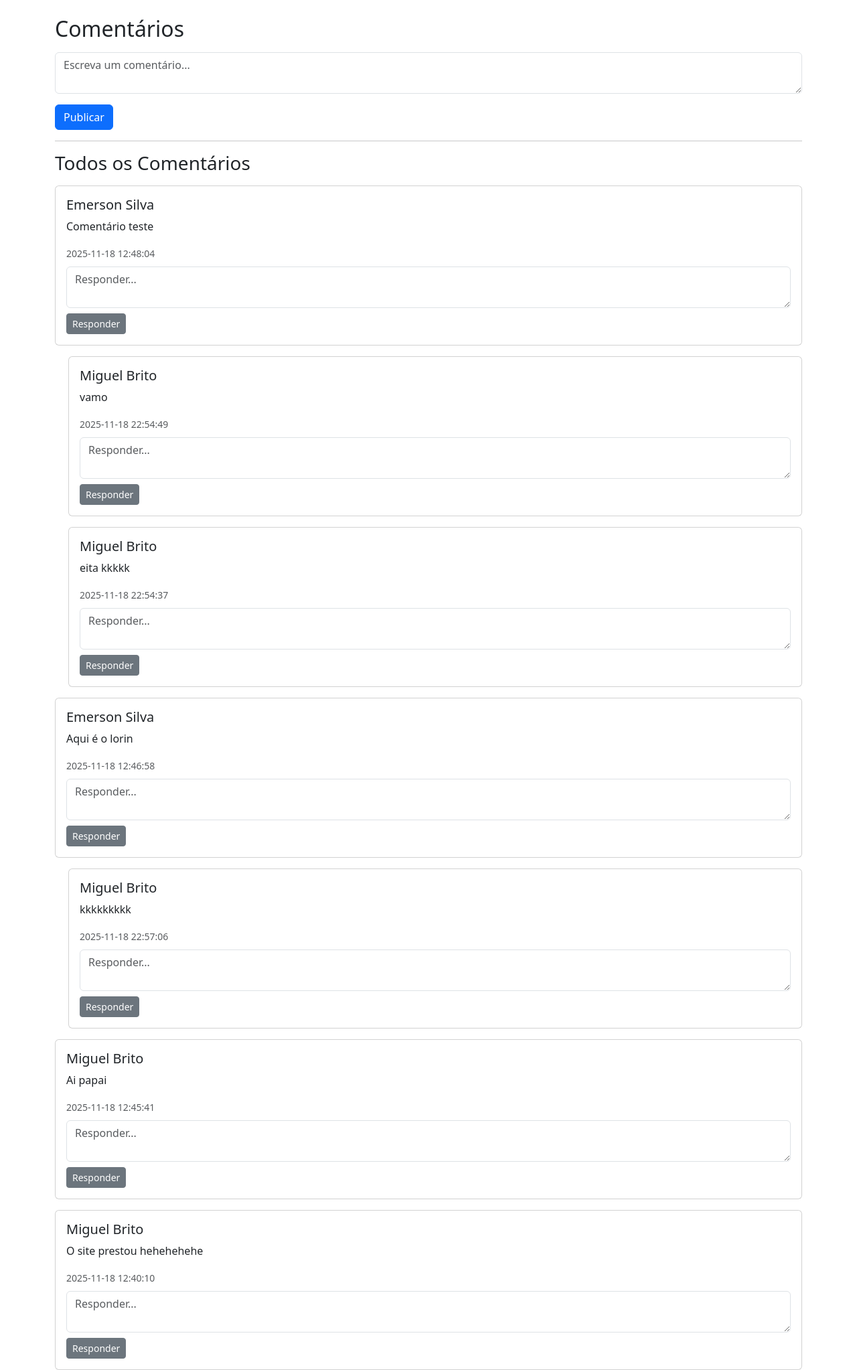
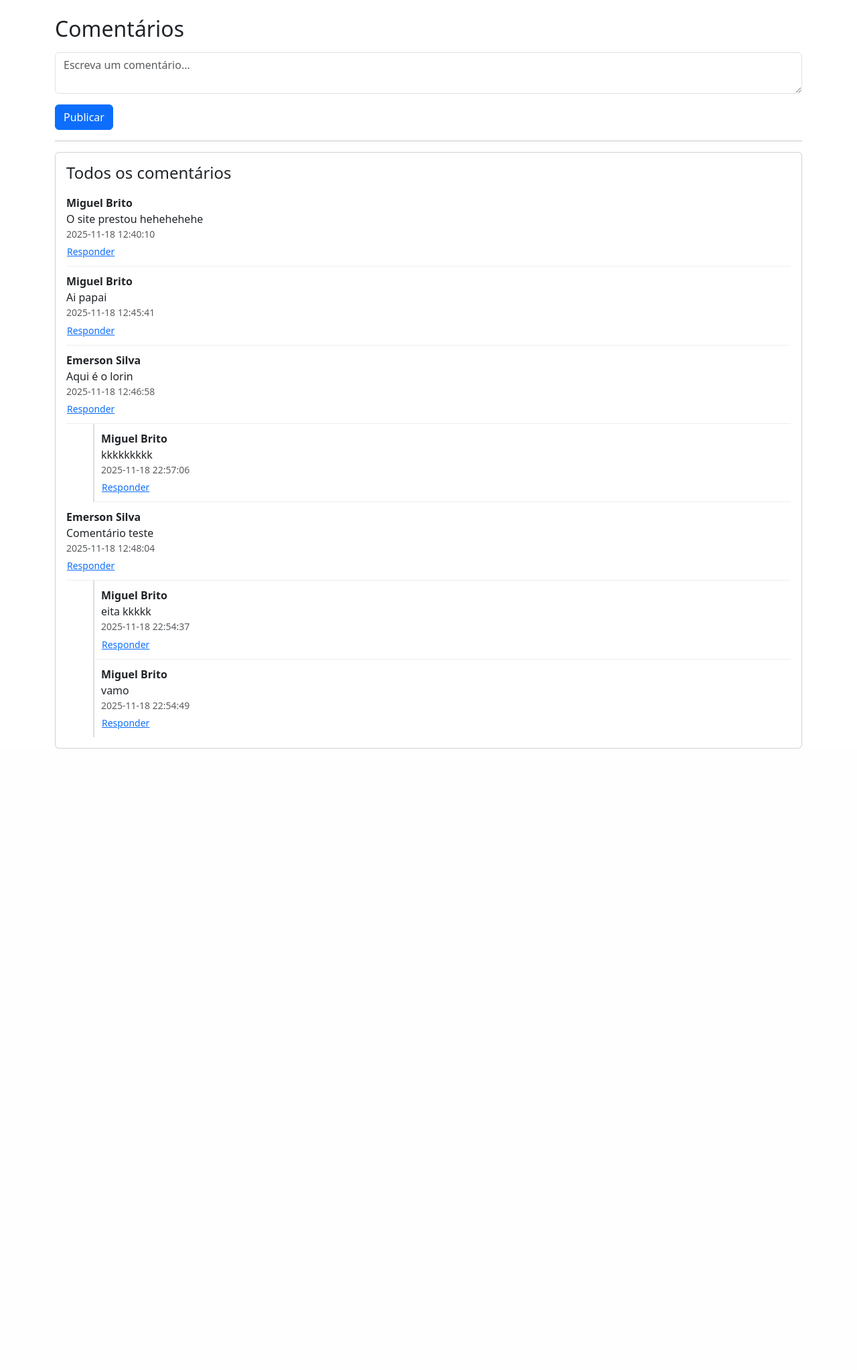
Before and after one commit to miguelbrito14/Sistema_comentarios, a PHP site: page /comments.php in a window 1280 px wide. Shown: the part 56-2102 px from the top of the page at 67% size. After the commit the page ends 1174 px from the top, so only its background shows below. Run offline with PHP 8.4, Linux system fonts and the light colour scheme; a user stored in the database is signed in; data comes from the database, SQL or seed files in the repository.

Commit message:
alteração no style

```diff
--- a/project/config/database.php
+++ b/project/config/database.php
@@ -2,7 +2,7 @@
 $host = "localhost";
 $dbname = "comentarios_db";
 $user = "root";   // ajuste se necessário
-$pass = "";  // ajuste se necessário
+$pass = "bdjmf";  // ajuste se necessário
 
 try {
     $pdo = new PDO("mysql:host=$host;dbname=$dbname;charset=utf8", $user, $pass);
--- a/project/partials/footer.php
+++ b/project/partials/footer.php
@@ -2,3 +2,9 @@
 <script src="https://cdn.jsdelivr.net/npm/bootstrap@5.3.2/dist/js/bootstrap.bundle.min.js"></script>
 </body>
 </html>
+
+<script>
+function toggleForm(id) {
+    document.getElementById("form-" + id).classList.toggle("d-none");
+}
+</script>
--- a/project/partials/header.php
+++ b/project/partials/header.php
@@ -12,6 +12,28 @@ require_once __DIR__ . "/../config/config.php";
         /* Estilo para comentários recursivos */
         .comment-reply { margin-left: 2rem; border-left: 2px solid #ddd; padding-left: 1rem; }
     </style>
+    <style>
+.reply-box {
+    margin-left: 25px;
+    padding: 8px 12px;
+    background: #f7f7f7;
+    border-radius: 8px;
+    border-left: 3px solid #007bff;
+}
+
+.reply-form {
+    margin-left: 25px;
+}
+
+.reply-box .reply-box {
+    margin-left: 25px; /* recuo para respostas de respostas */
+}
+
+.d-none {
+    display: none;
+}
+</style>
+
 </head>
 <body>
 <nav class="navbar navbar-expand-lg navbar-dark bg-dark">
--- a/project/public/comments.php
+++ b/project/public/comments.php
@@ -7,40 +7,54 @@ if (!isset($_SESSION['user'])) {
     exit;
 }
 
-// Função recursiva para mostrar comentários e respostas
-function displayComments($comments, $parentId = null, $level = 0) {
+// PEGAR TODOS OS COMENTÁRIOS
+$stmt = $pdo->query("
+    SELECT c.*, u.username
+    FROM comments c
+    JOIN users u ON u.id = c.user_id
+    ORDER BY c.id ASC
+");
+$comments = $stmt->fetchAll(PDO::FETCH_ASSOC);
+
+// ORGANIZAR EM ÁRVORE
+function organizeComments($comments) {
+    $tree = [];
     foreach ($comments as $c) {
-        if ($c['parent_id'] == $parentId) {
-            $margin = $level * 20;
-            echo '<div class="card mt-3" style="margin-left:' . $margin . 'px">';
-            echo '<div class="card-body">';
-            echo '<h5>' . htmlspecialchars($c['username']) . '</h5>';
-            echo '<p>' . nl2br(htmlspecialchars($c['comment'])) . '</p>';
-            echo '<small class="text-muted">' . $c['created_at'] . '</small>';
+        $tree[$c['parent_id']][] = $c;
+    }
+    return $tree;
+}
 
-            // Formulário de resposta
-            echo '<form action="../actions/comment_action.php" method="POST" class="mt-2">';
-            echo '<input type="hidden" name="parent_id" value="' . $c['id'] . '">';
-            echo '<textarea name="comment" class="form-control" placeholder="Responder..." required></textarea>';
-            echo '<button class="btn btn-sm btn-secondary mt-2">Responder</button>';
-            echo '</form>';
+$tree = organizeComments($comments);
 
-            echo '</div></div>';
+// FUNÇÃO RECURSIVA PARA EXIBIR
+function showComments($tree, $parent = null, $level = 0) {
+    if (!isset($tree[$parent])) return;
 
-            // Chamada recursiva para respostas
-            displayComments($comments, $c['id'], $level + 1);
-        }
+    foreach ($tree[$parent] as $c) {
+
+        echo '<div class="comment '.($level > 0 ? "reply" : "").'">
+                <strong>'.$c['username'].'</strong><br>
+                '.nl2br(htmlspecialchars($c['comment'])).'
+                <div class="text-muted small">'.$c['created_at'].'</div>
+
+                <button class="btn btn-sm btn-link p-0 mt-1" onclick="toggleForm('.$c['id'].')">Responder</button>
+
+                <form id="form-'.$c['id'].'"
+                      action="../actions/comment_action.php"
+                      method="POST"
+                      class="reply-form d-none mt-2">
+
+                    <input type="hidden" name="parent_id" value="'.$c['id'].'">
+                    <textarea name="comment" class="form-control" rows="1" placeholder="Escreva uma resposta..." required></textarea>
+                    <button class="btn btn-primary btn-sm mt-1">Enviar</button>
+                </form>
+              </div>';
+
+        showComments($tree, $c['id'], $level + 1);
     }
 }
 
-// Pegar todos os comentários
-$stmt = $pdo->query("
-    SELECT comments.*, users.username
-    FROM comments
-    JOIN users ON users.id = comments.user_id
-    ORDER BY comments.id DESC
-");
-$allComments = $stmt->fetchAll(PDO::FETCH_ASSOC);
 ?>
 
 <h2>Comentários</h2>
@@ -52,8 +66,38 @@ $allComments = $stmt->fetchAll(PDO::FETCH_ASSOC);
 
 <hr>
 
-<h3>Todos os Comentários</h3>
+<div class="card p-3">
+    <h4>Todos os comentários</h4>
+    <?php showComments($tree); ?>
+</div>
 
-<?php displayComments($allComments); ?>
+<style>
+    /* Estilo igual Instagram */
+
+    .comment {
+        padding: 10px 0;
+        border-bottom: 1px solid #eee;
+    }
+
+    .reply {
+        margin-left: 40px;
+        border-left: 2px solid #ddd;
+        padding-left: 10px;
+    }
+
+    .reply-form {
+        margin-left: 40px;
+    }
+
+    .comment:last-child {
+        border-bottom: none;
+    }
+</style>
+
+<script>
+function toggleForm(id){
+    document.getElementById("form-"+id).classList.toggle("d-none");
+}
+</script>
 
 <?php require_once "../partials/footer.php"; ?>
```
